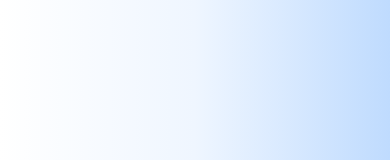
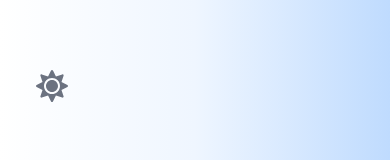
Before and after one commit to Saurav-Pant/Portfolio_New, a Next.js app in the folder portfolio/: page / in a window 390 px wide. Both pictures are taken after a click on the button 352 px from the left and 36 px from the top of the page. Shown: the part 554-714 px from the top of the page. Built offline with nearby package versions, Linux system fonts and the light colour scheme.

Commit message:
bug Fixed

```diff
--- a/portfolio/app/Components/Navbar.tsx
+++ b/portfolio/app/Components/Navbar.tsx
@@ -7,6 +7,7 @@ import { motion } from "framer-motion";
 import { useRouter, usePathname } from "next/navigation";
 import ThemeButton from "./ThemeButton";
 import { useTheme } from "next-themes";
+import { FaMoon, FaSun } from "react-icons/fa";
 
 interface Props {}
 
@@ -166,6 +167,18 @@ const Navbar: React.FC<Props> = (props: Props) => {
                 Blogs
               </motion.li>
             </ul>
+            <div
+              className={`block text-gray-500 hover:text-sky-400 mr-4 mb-3 cursor-pointer relative top-96 left-5 ${
+                theme === "dark" ? "dark" : "light"
+              }`}
+              onClick={() => setTheme(theme === "dark" ? "light" : "dark")}
+            >
+              {theme === "dark" ? (
+                <FaMoon className="w-8 h-8" />
+              ) : (
+                <FaSun className="w-8 h-8" />
+              )}
+            </div>
           </motion.div>
         )}
       </nav>
```
